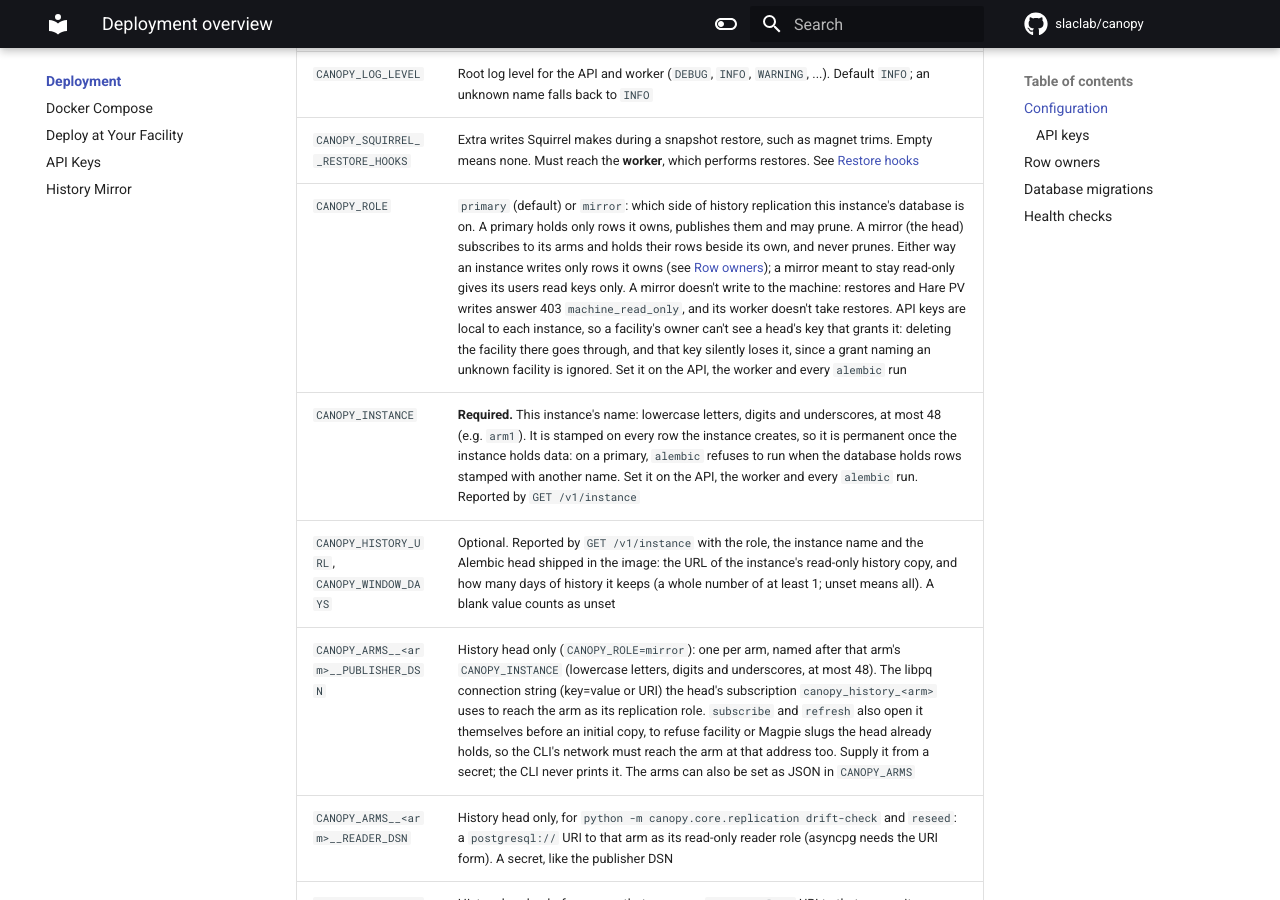
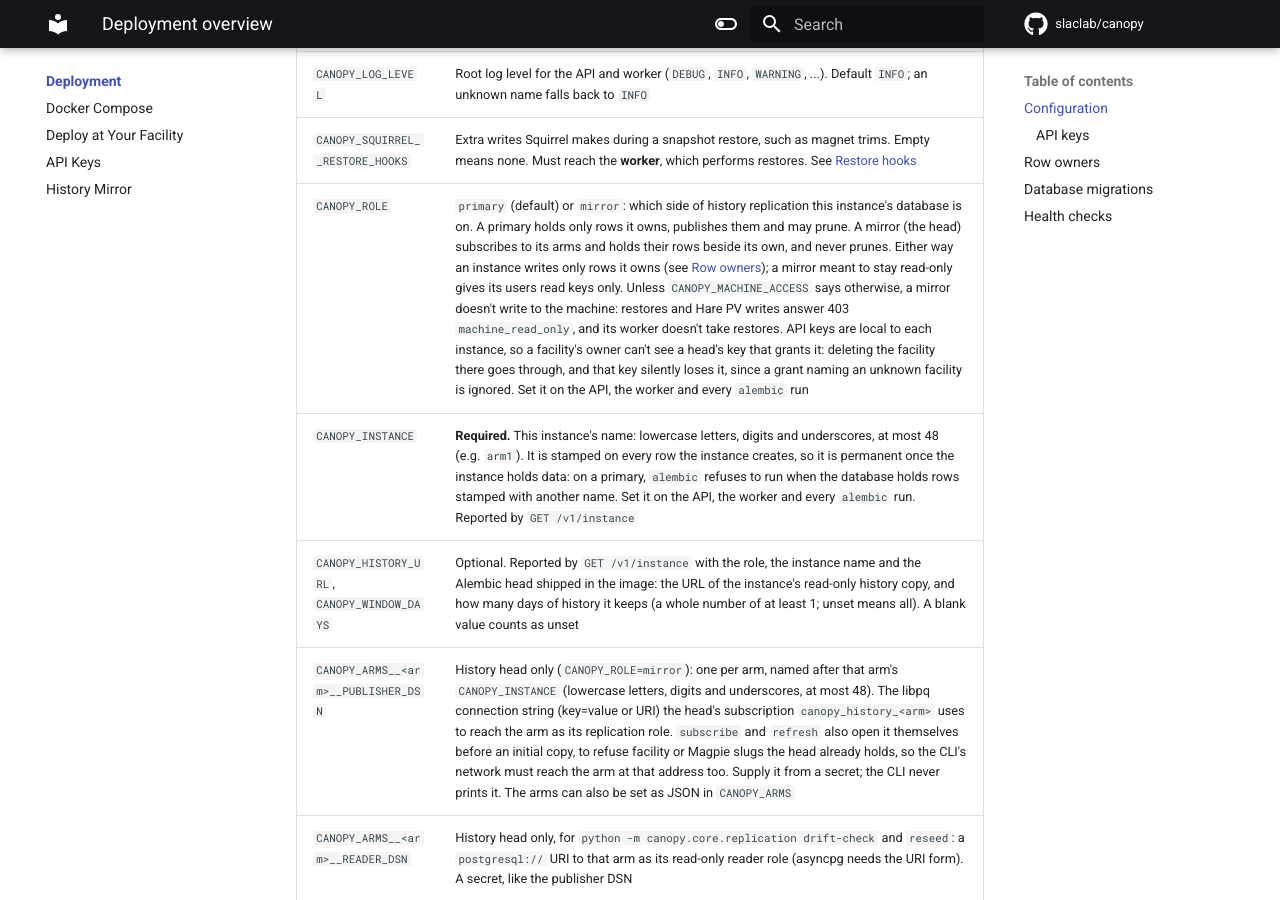
Before and after one commit to slaclab/canopy, an MkDocs documentation site: the page built from docs/deployment/index.md, in a window 1280 px wide and 900 px high, scrolled down 1331 px. Built offline with MkDocs 1.6.1 and Material for MkDocs 9.7.7, drawn with Linux system fonts in a browser that asks for light colours; comment, search, counter and statistics services are not loaded.

Commit message:
DOC: Say a mirror writes to the machine when CANOPY_MACHINE_ACCESS allows it

```diff
--- a/docs/deployment/index.md
+++ b/docs/deployment/index.md
@@ -37,7 +37,7 @@ essentials:
 | `CANOPY_DEBUG` | Verbose errors in responses; keep `false` in production |
 | `CANOPY_LOG_LEVEL` | Root log level for the API and worker (`DEBUG`, `INFO`, `WARNING`, ...). Default `INFO`; an unknown name falls back to `INFO` |
 | `CANOPY_SQUIRREL__RESTORE_HOOKS` | Extra writes Squirrel makes during a snapshot restore, such as magnet trims. Empty means none. Must reach the **worker**, which performs restores. See [Restore hooks](../squirrel/restore_hooks.md) |
-| `CANOPY_ROLE` | `primary` (default) or `mirror`: which side of history replication this instance's database is on. A primary holds only rows it owns, publishes them and may prune. A mirror (the head) subscribes to its arms and holds their rows beside its own, and never prunes. Either way an instance writes only rows it owns (see [Row owners](#row-owners)); a mirror meant to stay read-only gives its users read keys only. A mirror doesn't write to the machine: restores and Hare PV writes answer 403 `machine_read_only`, and its worker doesn't take restores. API keys are local to each instance, so a facility's owner can't see a head's key that grants it: deleting the facility there goes through, and that key silently loses it, since a grant naming an unknown facility is ignored. Set it on the API, the worker and every `alembic` run |
+| `CANOPY_ROLE` | `primary` (default) or `mirror`: which side of history replication this instance's database is on. A primary holds only rows it owns, publishes them and may prune. A mirror (the head) subscribes to its arms and holds their rows beside its own, and never prunes. Either way an instance writes only rows it owns (see [Row owners](#row-owners)); a mirror meant to stay read-only gives its users read keys only. Unless `CANOPY_MACHINE_ACCESS` says otherwise, a mirror doesn't write to the machine: restores and Hare PV writes answer 403 `machine_read_only`, and its worker doesn't take restores. API keys are local to each instance, so a facility's owner can't see a head's key that grants it: deleting the facility there goes through, and that key silently loses it, since a grant naming an unknown facility is ignored. Set it on the API, the worker and every `alembic` run |
 | `CANOPY_INSTANCE` | **Required.** This instance's name: lowercase letters, digits and underscores, at most 48 (e.g. `arm1`). It is stamped on every row the instance creates, so it is permanent once the instance holds data: on a primary, `alembic` refuses to run when the database holds rows stamped with another name. Set it on the API, the worker and every `alembic` run. Reported by `GET /v1/instance` |
 | `CANOPY_HISTORY_URL`, `CANOPY_WINDOW_DAYS` | Optional. Reported by `GET /v1/instance` with the role, the instance name and the Alembic head shipped in the image: the URL of the instance's read-only history copy, and how many days of history it keeps (a whole number of at least 1; unset means all). A blank value counts as unset |
 | `CANOPY_ARMS__<arm>__PUBLISHER_DSN` | History head only (`CANOPY_ROLE=mirror`): one per arm, named after that arm's `CANOPY_INSTANCE` (lowercase letters, digits and underscores, at most 48). The libpq connection string (key=value or URI) the head's subscription `canopy_history_<arm>` uses to reach the arm as its replication role. `subscribe` and `refresh` also open it themselves before an initial copy, to refuse facility or Magpie slugs the head already holds, so the CLI's network must reach the arm at that address too. Supply it from a secret; the CLI never prints it. The arms can also be set as JSON in `CANOPY_ARMS` |
```
